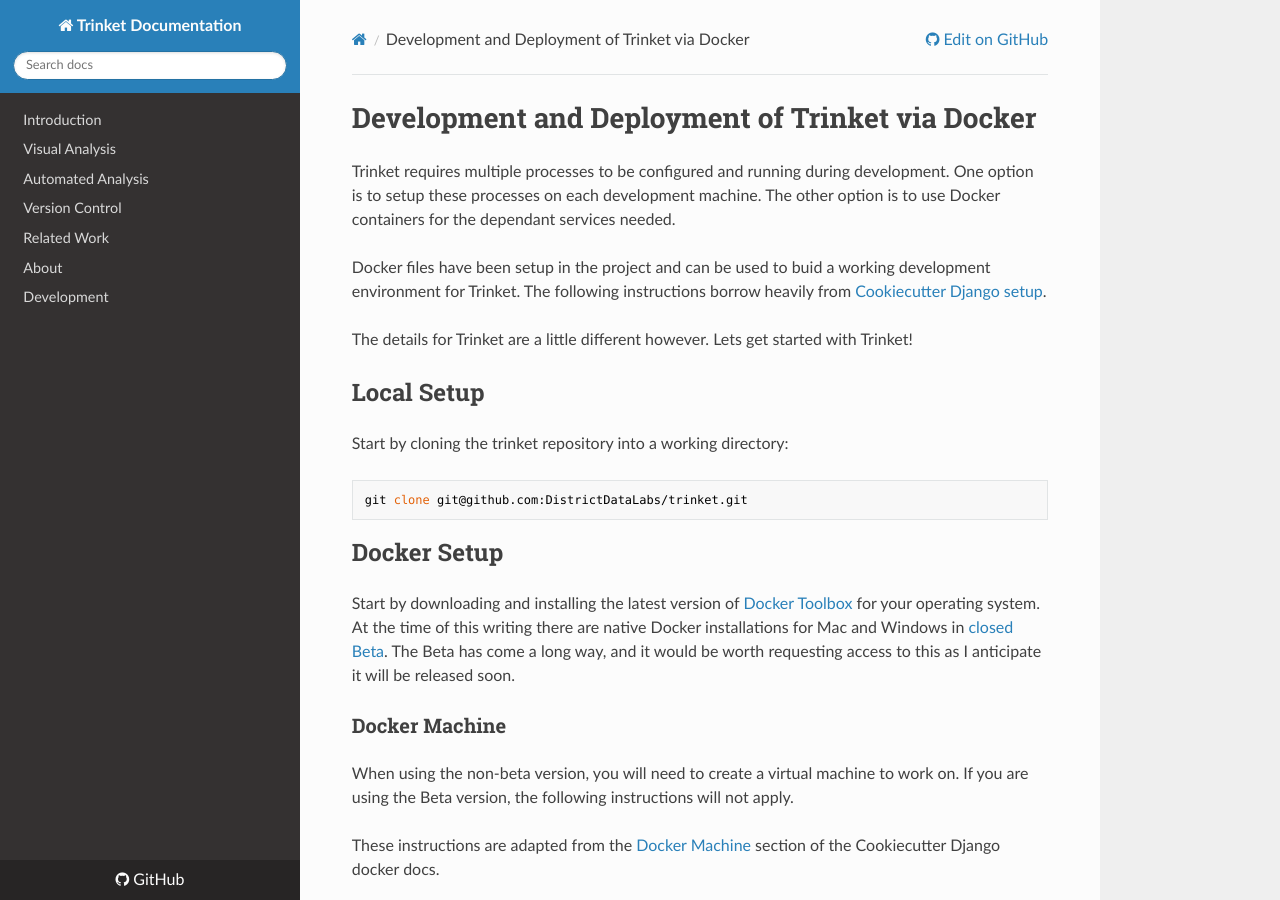
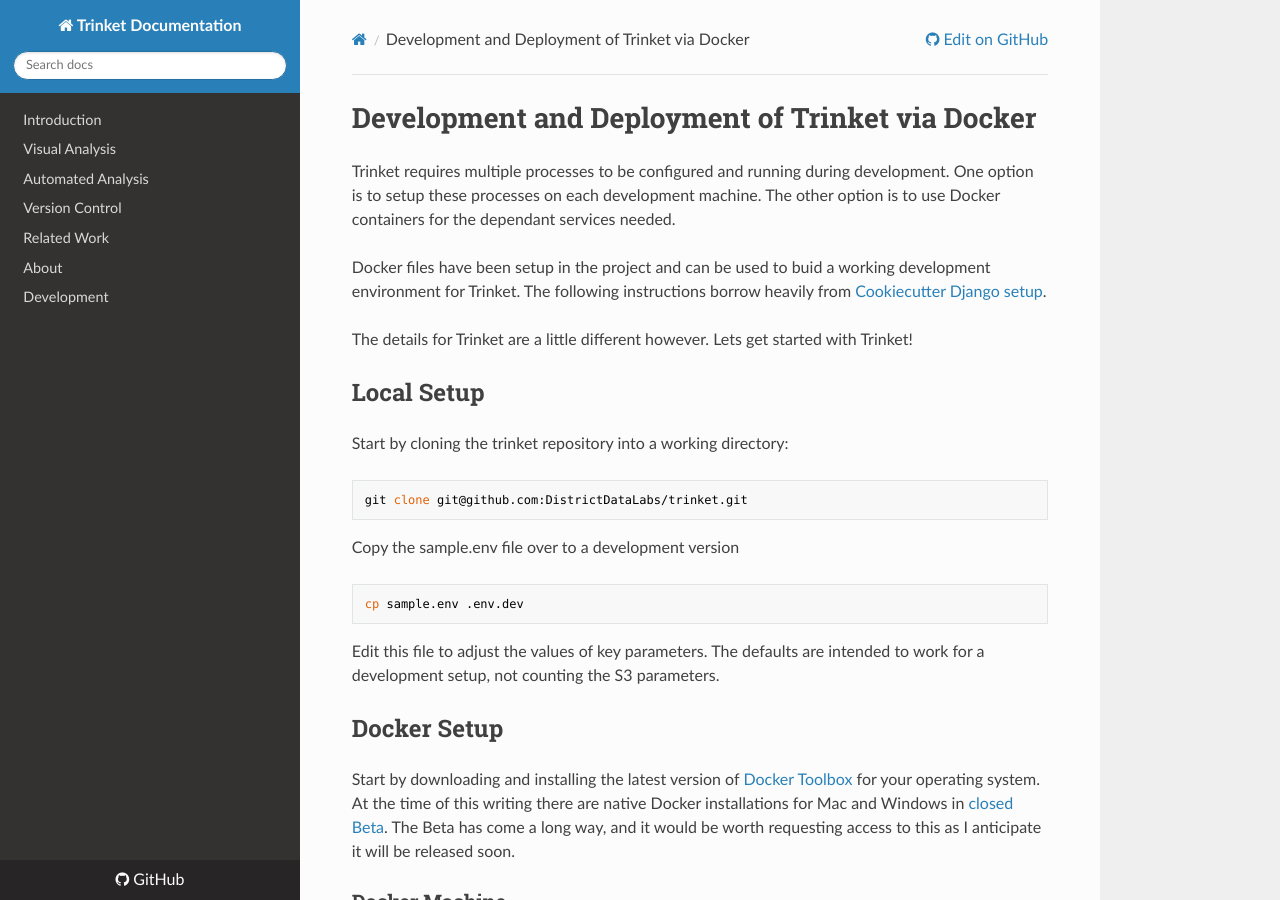
Before and after one commit to DistrictDataLabs/cultivar, an MkDocs documentation site: the page built from docs/docker.md, in a window 1280 px wide and 900 px high. Built offline with MkDocs 1.6.1, drawn with Linux system fonts in a browser that asks for light colours; nearby versions of some CDN libraries; old or Windows-style settings are respelled for this version of MkDocs.

```diff
--- a/docs/docker.md
+++ b/docs/docker.md
@@ -18,6 +18,13 @@ with Trinket!
 Start by cloning the trinket repository into a working directory:
 
     git clone git@github.com:DistrictDataLabs/trinket.git
+
+Copy the sample.env file over to a development version
+
+    cp sample.env .env.dev
+
+Edit this file to adjust the values of key parameters. The defaults are
+intended to work for a development setup, not counting the S3 parameters.
 
 ## Docker Setup
 
```
Also changed, not shown: dev.yml (+8 -10 lines), 4 other files.
